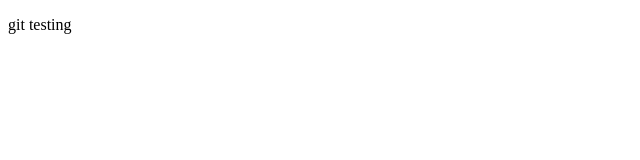
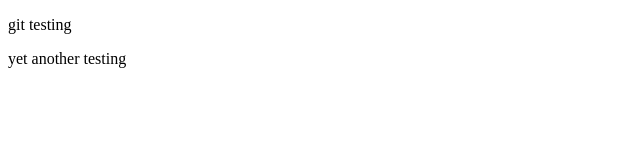
Before and after one commit to yadig69/get-test, a plain HTML site: page index.html in a window 1280 px wide. Shown: the whole page, without its empty margins (0-640 px from the left). Drawn offline with Linux system fonts and the light colour scheme.

Commit message:
third commit

```diff
--- a/index.html
+++ b/index.html
@@ -9,6 +9,7 @@
 
 <body>
     <p>git testing</p>
+    <p>yet another testing</p>
 
 </body>
 
```
